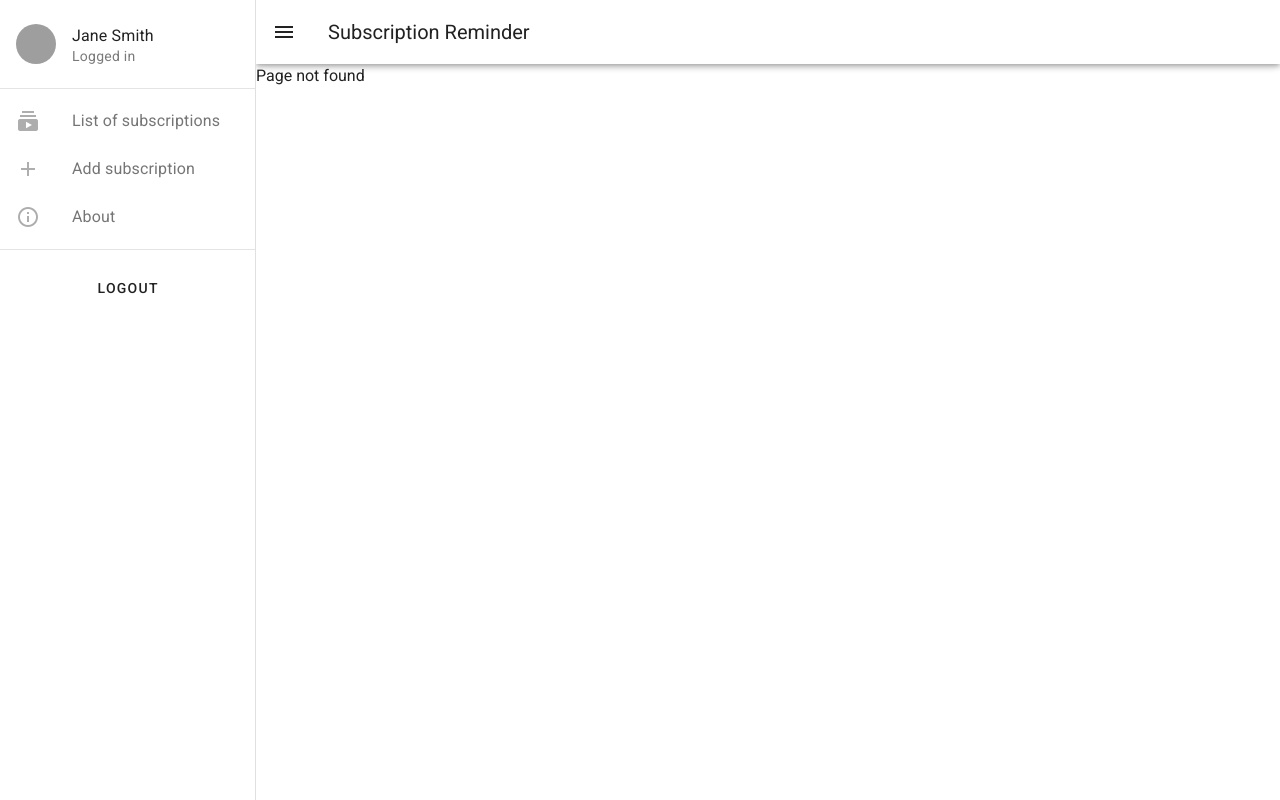
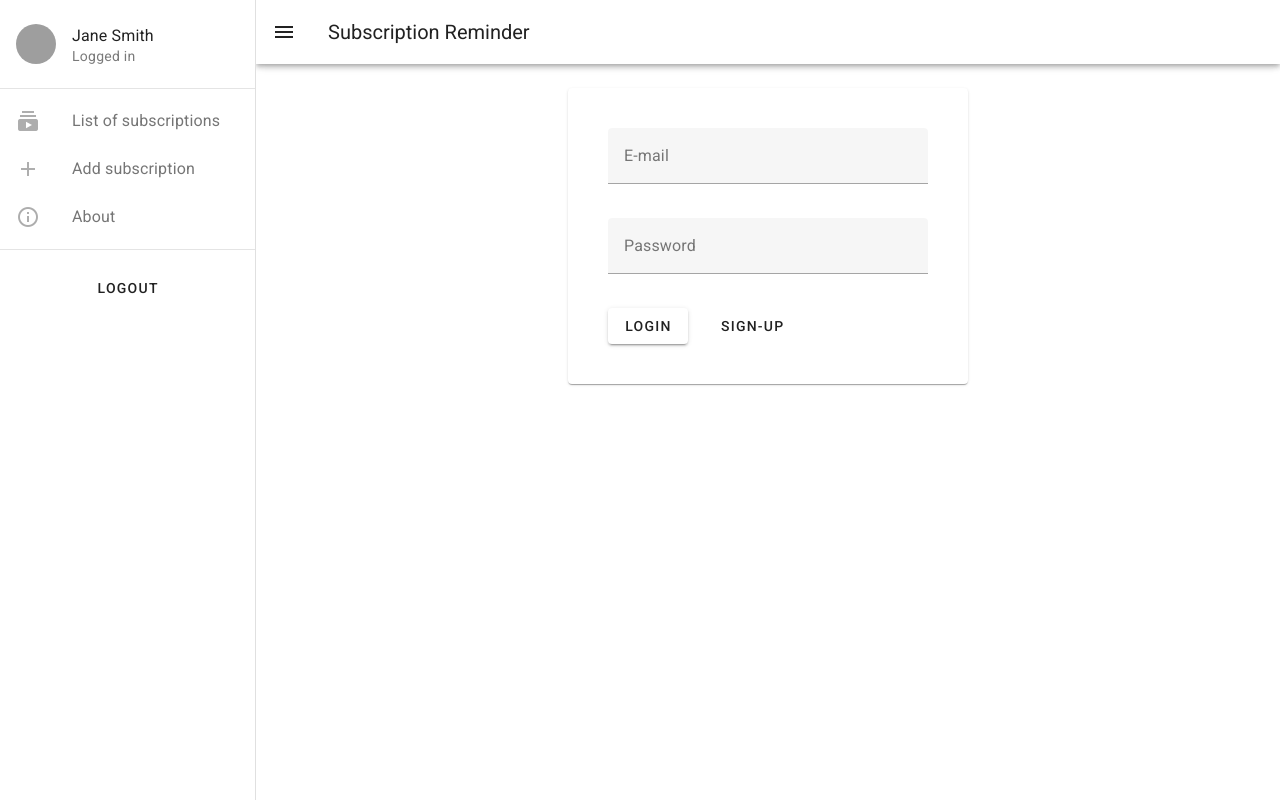
Before and after one commit to izaboj/subscription-reminder, a Vue app: page /auth in a window 1280 px wide. Before the commit this address had no page. Built offline with nearby package versions, Linux system fonts and the light colour scheme; grey boxes are pictures that could not be loaded.

Commit message:
BaseCard component, login view and router set up

```diff
--- a/package.json
+++ b/package.json
@@ -9,6 +9,8 @@
     "test:unit": "vitest"
   },
   "dependencies": {
+    "@vuelidate/core": "^2.0.2",
+    "@vuelidate/validators": "^2.0.2",
     "pinia": "^2.0.35",
     "vue": "^3.2.47",
     "vue-router": "^4.1.6",
--- a/src/App.vue
+++ b/src/App.vue
@@ -15,10 +15,12 @@
         <v-list-item
           v-for="(item, i) in listItems"
           :key="i"
-          :value="item"
-          :link="item.link"
+          :value="item.title"
+          :to="item.link"
+          link
           variant="plain"
           active-color="primary"
+          :ripple="false"
         >
           <template v-slot:prepend>
             <v-icon :icon="item.icon"></v-icon>
@@ -30,7 +32,7 @@
       <v-divider></v-divider>
       <v-container class="my-4">
         <v-row justify="center">
-          <v-btn variant="text"> Logout </v-btn>
+          <v-btn variant="text" @click="logout"> Logout </v-btn>
         </v-row>
       </v-container>
     </v-navigation-drawer>
@@ -48,12 +50,13 @@
 </template>
 <script setup>
 import { ref } from "vue";
+import router from "./router";
 
 const drawer = ref(null);
 const listItems = [
   {
     icon: "mdi-youtube-subscription",
-    link: "/",
+    link: "/subscriptions",
     title: "List of subscriptions",
   },
   {
@@ -67,4 +70,8 @@ const listItems = [
     title: "About",
   },
 ];
+
+function logout() {
+  router.push("/auth");
+}
 </script>
--- /dev/null
+++ b/src/components/UI/BaseCard.vue
@@ -0,0 +1,7 @@
+<template>
+  <v-container class="mt-5">
+    <v-row justify="center">
+      <v-card width="400" class=""><slot></slot> </v-card>
+    </v-row>
+  </v-container>
+</template>
--- a/src/main.js
+++ b/src/main.js
@@ -4,11 +4,13 @@ import { createPinia } from "pinia";
 import App from "./App.vue";
 import router from "./router";
 import vuetify from "./plugins/vuetify";
+import BaseCard from "./components/UI/BaseCard.vue";
 
 const app = createApp(App);
 
 app.use(createPinia());
 app.use(router);
 app.use(vuetify);
+app.component("base-card", BaseCard);
 
 app.mount("#app");
--- a/src/router/index.js
+++ b/src/router/index.js
@@ -6,7 +6,7 @@ const router = createRouter({
   routes: [
     {
       path: "/",
-      redirect: "/subscriptions",
+      redirect: "/auth",
     },
     {
       path: "/subscriptions",
@@ -27,6 +27,11 @@ const router = createRouter({
       component: () => import("../views/AddSubscription.vue"),
     },
     {
+      path: "/auth",
+      name: "authentication",
+      component: () => import("../views/auth/UserAuth.vue"),
+    },
+    {
       path: "/about",
       name: "about",
       component: () => import("../views/About.vue"),
--- /dev/null
+++ b/src/views/auth/UserAuth.vue
@@ -0,0 +1,89 @@
+<template>
+  <base-card>
+    <form class="pa-5 ma-5" @submit.prevent="submitForm">
+      <v-text-field
+        class="mb-3"
+        v-model.trim="state.form.email"
+        :error-messages="v$.email.$errors.map((e) => e.$message)"
+        label="E-mail"
+        type="text"
+        required
+        @input="v$.email.$touch"
+        @blur="v$.email.$touch"
+      ></v-text-field>
+      <v-text-field
+        class="mb-3"
+        v-model.trim="state.form.password"
+        :error-messages="v$.password.$errors.map((e) => e.$message)"
+        label="Password"
+        type="password"
+        required
+        @input="v$.password.$touch"
+        @blur="v$.password.$touch"
+      ></v-text-field>
+      <div>
+        <v-btn type="submit" class="me-4" @click="">
+          {{ loginSignupButtonText }}</v-btn
+        >
+        <v-btn variant="text" @click="switchMode">
+          {{ switchModeButtonText }}
+        </v-btn>
+      </div>
+    </form>
+  </base-card>
+</template>
+
+<script setup>
+import { reactive, computed } from "vue";
+import { useVuelidate } from "@vuelidate/core";
+import { email, required, minLength } from "@vuelidate/validators";
+import router from "../../router";
+
+const state = reactive({
+  form: {
+    email: "",
+    password: "",
+  },
+  mode: "login",
+});
+
+// validation
+const rules = {
+  password: { required, minLength: minLength(3) },
+  email: { required, email },
+};
+
+const v$ = useVuelidate(rules, state.form);
+
+const switchModeButtonText = computed(() => {
+  if (state.mode === "login") {
+    return "sign-up";
+  } else {
+    return "login";
+  }
+});
+const loginSignupButtonText = computed(() => {
+  if (state.mode === "login") {
+    return "login";
+  } else {
+    return "sign-up";
+  }
+});
+
+function switchMode() {
+  if (state.mode === "login") {
+    state.mode = "sign-up";
+  } else {
+    state.mode = "login";
+  }
+}
+
+async function submitForm() {
+  const result = await v$.value.$validate();
+  if (!result) {
+    return;
+  } else {
+    router.push("/subscriptions");
+  }
+}
+</script>
```
Also changed, not shown: 1 other file (tests, documents, lock files or other folders).
